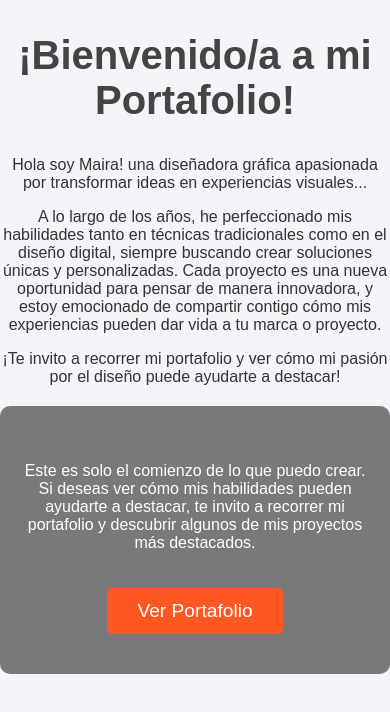
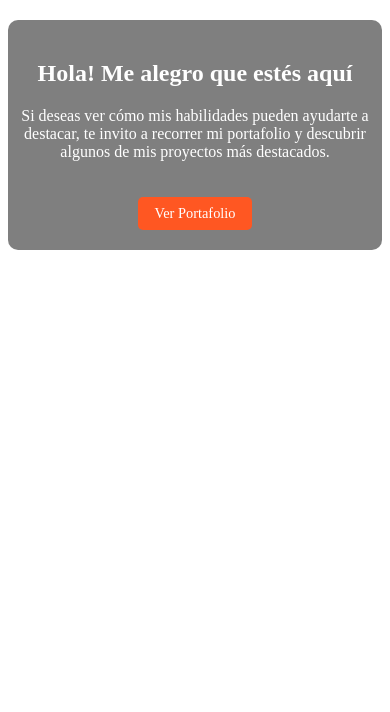
Before and after one commit to milimartinetti/mi-portafolio, a plain HTML site: page index.html in a window 390 px wide. Drawn offline with Linux system fonts and the light colour scheme.

Commit message:
Actualizacion de texto

```diff
--- a/index.html
+++ b/index.html
@@ -2,22 +2,15 @@
 <html lang="es">
 <head>
   <meta charset="UTF-8">
-  <meta name="viewport" content="width=device-width, initial-scale=1.0">
+  <meta name="viewport" content="width=device-width, initial-scale=1.0"> <!-- Meta etiqueta para responsividad -->
   <title>Mi Portafolio</title>
   <link rel="stylesheet" href="styles.css">
 </head>
 <body>
-  <!-- Sección de bienvenida con storytelling -->
+  <!-- Sección resumida con mensaje corto -->
   <section class="story">
-    <h1>¡Bienvenido/a a mi Portafolio!</h1>
-    <p>Hola soy Maira! una diseñadora gráfica apasionada por transformar ideas en experiencias visuales...</p>
-    <p>A lo largo de los años, he perfeccionado mis habilidades tanto en técnicas tradicionales como en el diseño digital, siempre buscando crear soluciones únicas y personalizadas. Cada proyecto es una nueva oportunidad para pensar de manera innovadora, y estoy emocionado de compartir contigo cómo mis experiencias pueden dar vida a tu marca o proyecto.</p>
-    <p>¡Te invito a recorrer mi portafolio y ver cómo mi pasión por el diseño puede ayudarte a destacar!</p>
-  </section>
-
-  <!-- Nueva sección de invitación para ver el portafolio -->
-  <section class="portfolio-invitation">
-    <p>Este es solo el comienzo de lo que puedo crear. Si deseas ver cómo mis habilidades pueden ayudarte a destacar, te invito a recorrer mi portafolio y descubrir algunos de mis proyectos más destacados.</p>
+    <h1>Hola! Me alegro que estés aquí</h1>
+    <p>Si deseas ver cómo mis habilidades pueden ayudarte a destacar, te invito a recorrer mi portafolio y descubrir algunos de mis proyectos más destacados.</p>
     <a href="portafolio.pdf" class="button">Ver Portafolio</a>
   </section>
 
--- a/styles.css
+++ b/styles.css
@@ -1,47 +1,5 @@
-/* Estilos generales */
-body {
-    font-family: Arial, sans-serif;
-    margin: 0;
-    padding: 0;
-    background-color: #f4f4f9;
-    color: #333;
-    text-align: center;
-}
-
-/* Contenedor principal */
-.container {
-    max-width: 800px;
-    margin: 50px auto;
-    padding: 20px;
-    background: #ffffff;
-    box-shadow: 0px 4px 6px rgba(0, 0, 0, 0.1);
-    border-radius: 10px;
-}
-
-/* Título principal */
-h1 {
-    font-size: 2.5em;
-    color: #444;
-}
-
-/* Botón personalizado */
-.button {
-    display: inline-block;
-    margin-top: 20px;
-    padding: 15px 30px;
-    font-size: 1.2em;
-    color: #fff;
-    background-color: #007BFF;
-    text-decoration: none;
-    border-radius: 5px;
-    transition: background-color 0.3s ease;
-}
-
-.button:hover {
-    background-color: #0056b3;
-}
-
-.portfolio-invitation {
+/* Estilos para la sección resumida */
+.story {
     background-color: rgba(0, 0, 0, 0.5); /* Fondo oscuro y translúcido */
     color: white;
     padding: 40px 20px;
@@ -50,7 +8,7 @@ h1 {
     text-align: center;
   }
 
-  .portfolio-invitation .button {
+  .story .button {
     background-color: #FF5722;
     color: white;
     padding: 12px 30px;
@@ -62,6 +20,33 @@ h1 {
     transition: background-color 0.3s;
   }
 
-  .portfolio-invitation .button:hover {
+  .story .button:hover {
     background-color: #E64A19;
   }
+
+  /* Estilos para dispositivos móviles */
+  @media (max-width: 768px) {
+    .story {
+      padding: 20px 10px; /* Menos padding en pantallas pequeñas */
+    }
+
+    .story .button {
+      padding: 10px 20px; /* Botón más pequeño */
+      font-size: 1rem; /* Ajustar tamaño de fuente en pantallas pequeñas */
+    }
+  }
+
+  @media (max-width: 480px) {
+    .story h1 {
+      font-size: 1.5rem; /* Tamaño de fuente más pequeño en pantallas muy pequeñas */
+    }
+
+    .story p {
+      font-size: 1rem; /* Ajuste del tamaño del texto en pantallas pequeñas */
+    }
+
+    .story .button {
+      padding: 8px 16px; /* Botón aún más pequeño */
+      font-size: 0.9rem; /* Reducir un poco más el tamaño del texto */
+    }
+  }
```
